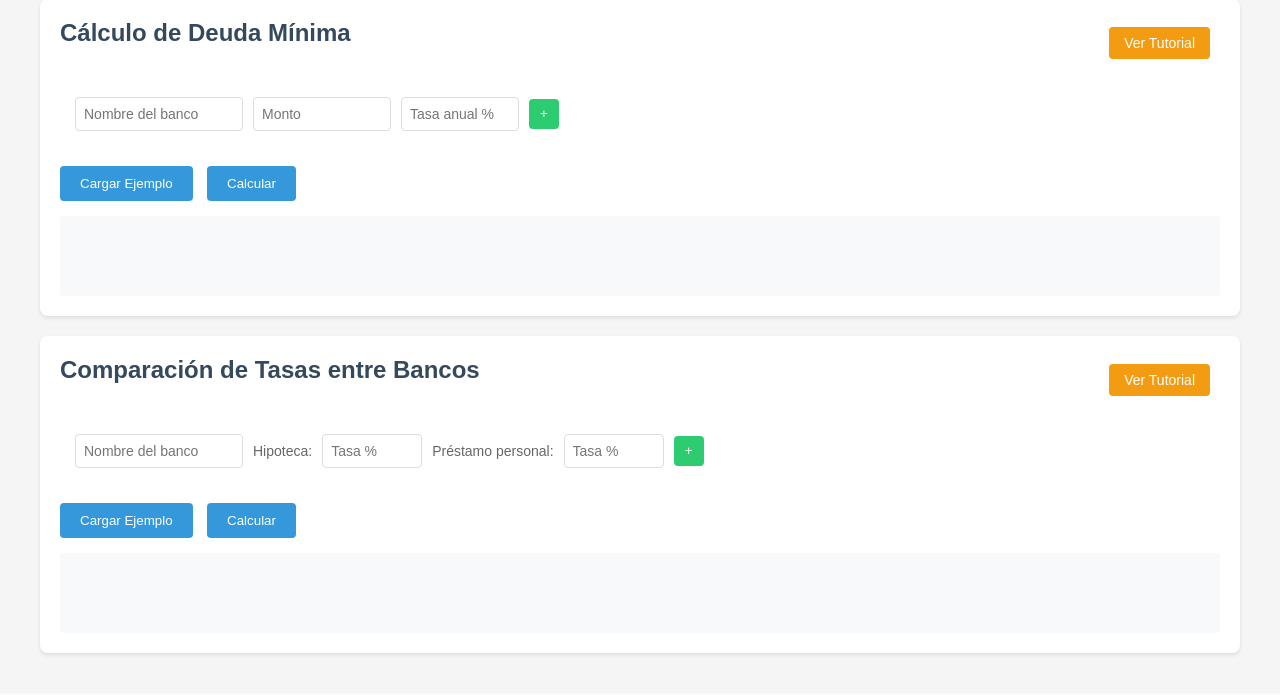
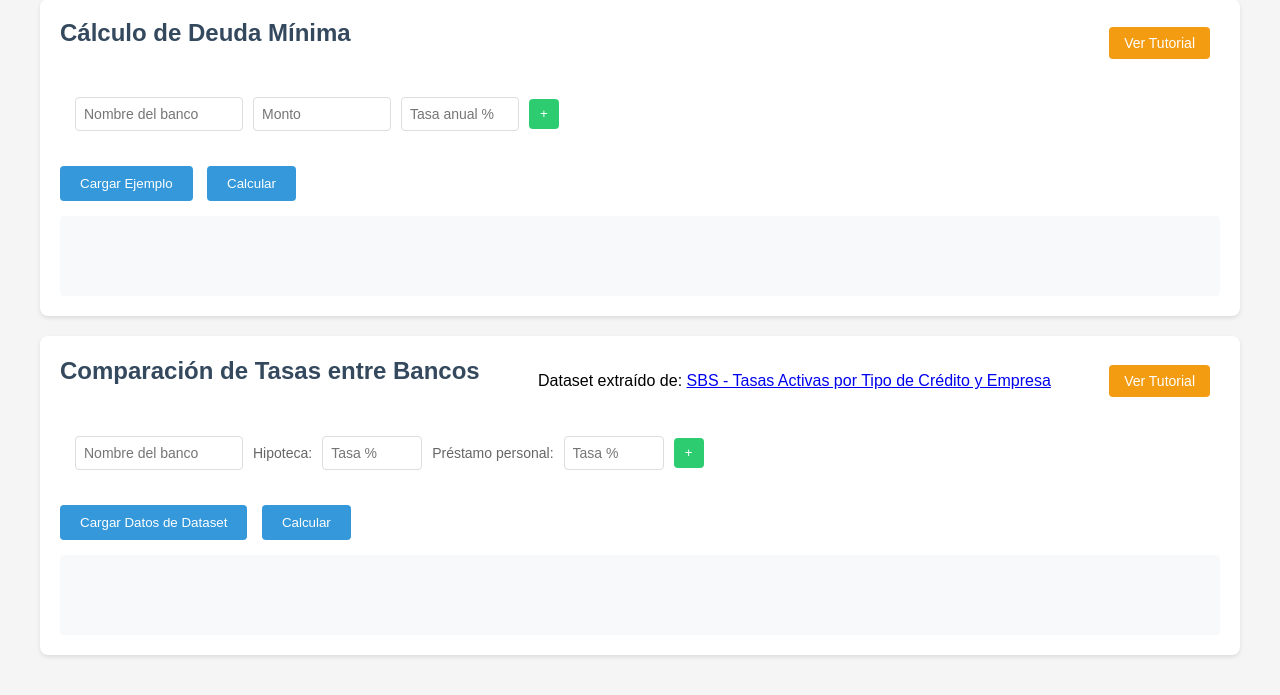
Before and after one commit to APOgamer/CA-TRY, a Flask app: page / in a window 1280 px wide. Shown: the part 1777-2472 px from the top of the page. Before the commit the page ends 2433 px from the top, so only its background shows below. Run offline with Flask 3, Linux system fonts and the light colour scheme; some libraries are stand-ins or nearby versions.

Commit message:
skibidi toilet

```diff
--- a/static/script.js
+++ b/static/script.js
@@ -421,7 +421,7 @@ function formatResult(operation, result) {
                     </table>
                     <div class="conclusion">
                         <h4>Conclusión:</h4>
-                        <p>La opción más económica requiere un pago mensual de $${bestOption.pago_mensual.toLocaleString()}
+                        <p>La opción m��s económica requiere un pago mensual de $${bestOption.pago_mensual.toLocaleString()}
                            con una tasa del ${bestOption.tasa}% a ${bestOption.plazo} meses.</p>
                         <p>Eligiendo esta opción, se ahorraría $${savings.toLocaleString()}
                            comparado con la opción más costosa.</p>
@@ -808,3 +808,18 @@ function toggleTutorial(tutorialId) {
 }
 
 document.addEventListener('DOMContentLoaded', initializeForms);
+
+function compararTasas() {
+    // Obtener los datos
+    const banco1 = document.getElementById('banco1').value;
+    const banco2 = document.getElementById('banco2').value;
+
+    // Validar que se hayan seleccionado dos bancos diferentes
+    if (banco1 === banco2) {
+        alert('Por favor seleccione dos bancos diferentes');
+        return;
+    }
+
+    // Realizar la comparación y mostrar el gráfico
+    actualizarGrafico(banco1, banco2);
+}
--- a/templates/index.html
+++ b/templates/index.html
@@ -219,6 +219,9 @@
         <div class="card">
             <div class="card-header">
                 <h2>Comparación de Tasas entre Bancos</h2>
+                <p class="data-source">
+                    Dataset extraído de: <a href="https://www.sbs.gob.pe/app/pp/EstadisticasSAEEPortal/Paginas/TIActivaTipoCreditoEmpresa.aspx?tip=B" target="_blank">SBS - Tasas Activas por Tipo de Crédito y Empresa</a>
+                </p>
                 <button class="tutorial-btn" onclick="toggleTutorial('rates-tutorial')">Ver Tutorial</button>
             </div>
             <div class="tutorial" id="rates-tutorial" style="display: none;">
@@ -245,7 +248,7 @@
                     </div>
                 </div>
                 <div class="button-group">
-                    <button onclick="loadExample('rates')">Cargar Ejemplo</button>
+                    <button onclick="loadExample('rates')">Cargar Datos de Dataset</button>
                     <button onclick="calculate('compare_rates')">Calcular</button>
                 </div>
                 <textarea id="rates" style="display: none;"></textarea>
```
